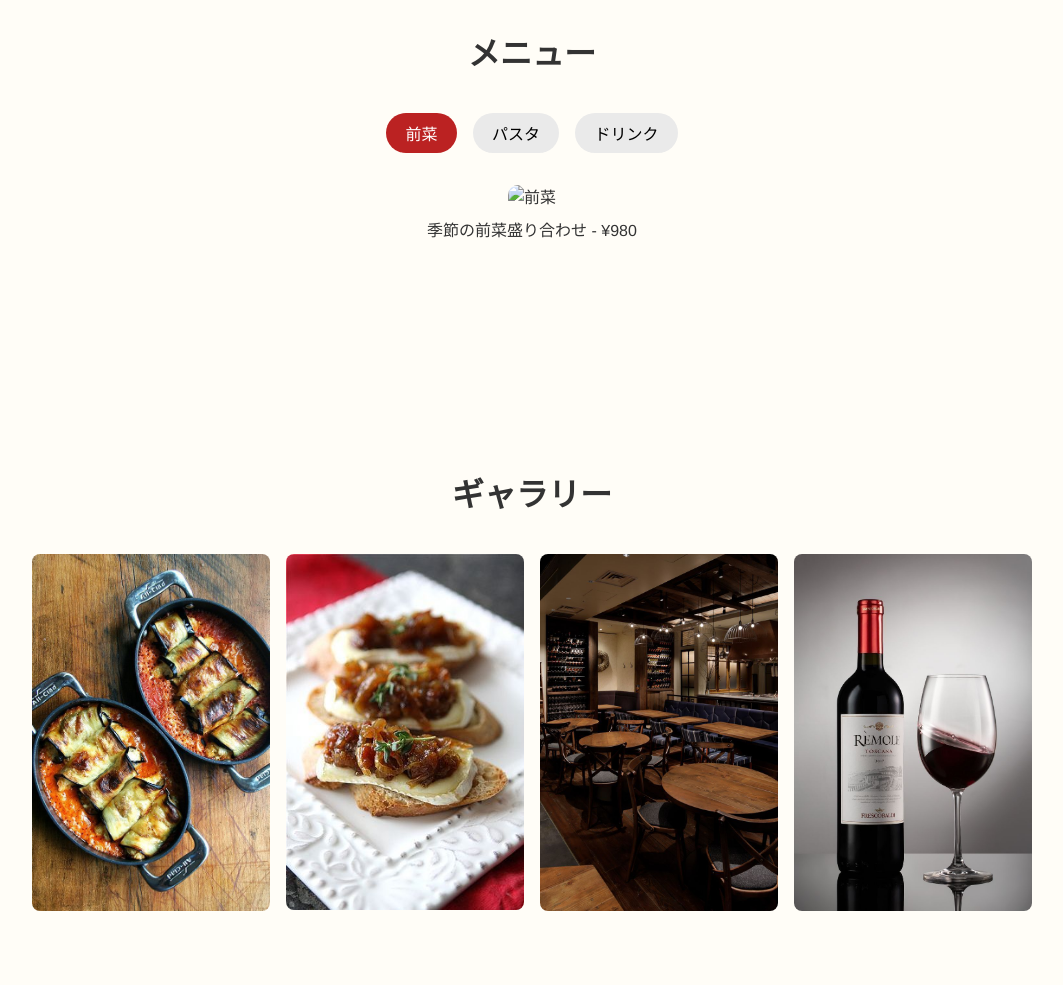
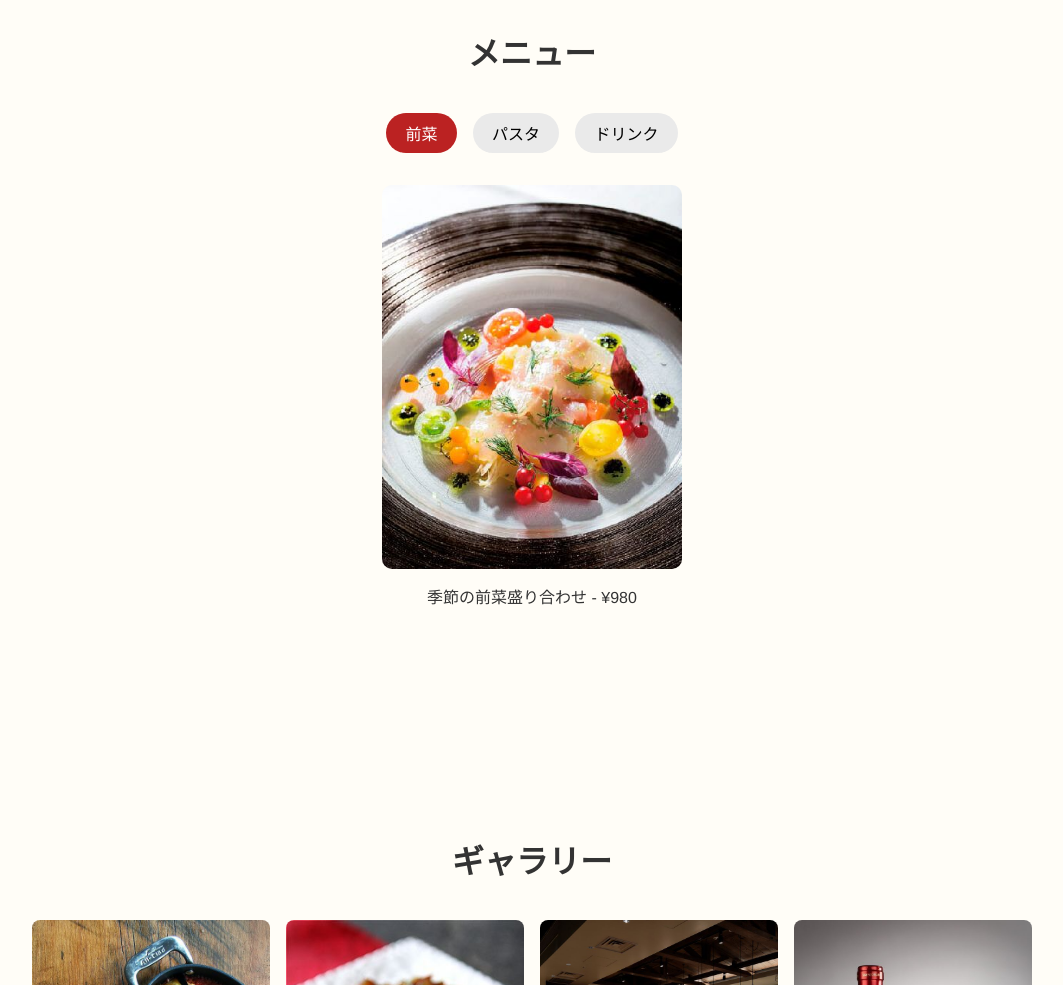
Before and after one commit to Miyuichiro/portfolio-site3, a plain HTML site: page index.html in a window 1280 px wide. Shown: the part 1266-2251 px from the top of the page, without its empty margins (108-1171 px from the left). Drawn offline with Linux system fonts and the light colour scheme.

Commit message:
Update index.html

```diff
--- a/index.html
+++ b/index.html
@@ -49,7 +49,7 @@
       </div>
       <div class="menu-items">
         <div class="menu-item antipasto">
-          <img src="前菜盛り合わせ　イタリアン　フレンチ.jpg" alt="前菜">
+          <img src="前菜.jpg" alt="前菜">
           <p>季節の前菜盛り合わせ - ¥980</p>
         </div>
         <div class="menu-item pasta" style="display:none;">
```
